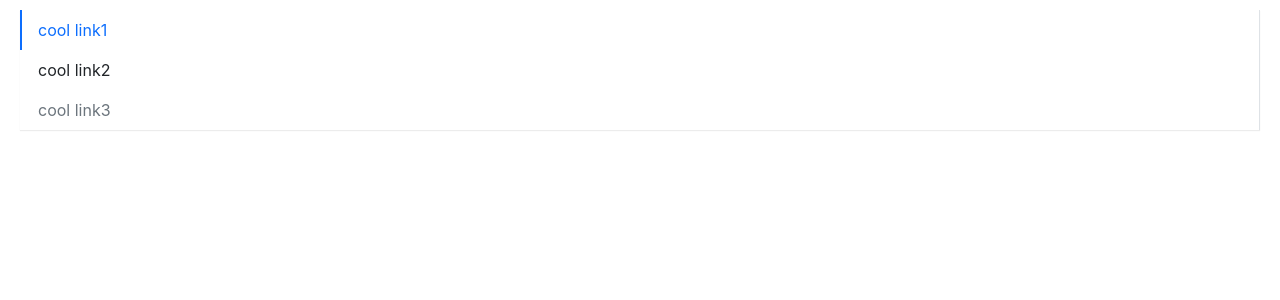
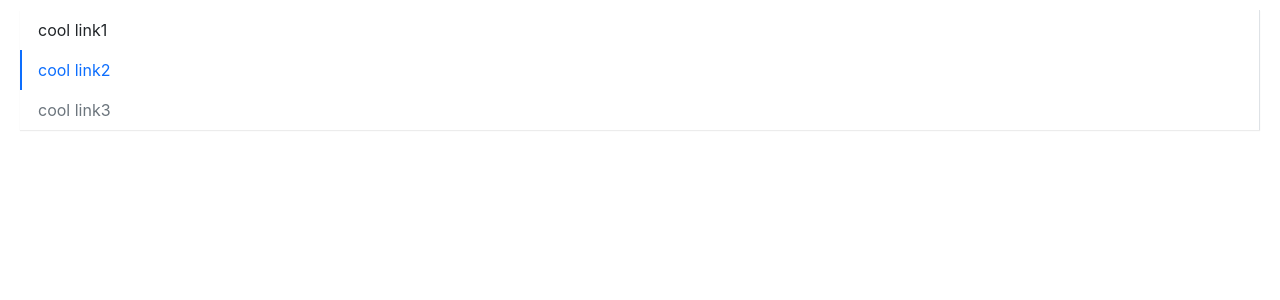
Before and after one commit to 224137748/migu-ui, a React (Create React App) app: page / in a window 1280 px wide. Shown: the top 300 px of the page. Built offline with nearby package versions, Linux system fonts and the light colour scheme.

Commit message:
限制menu 插入的子组件类型

```diff
--- a/src/components/menu/demo/index.tsx
+++ b/src/components/menu/demo/index.tsx
@@ -11,11 +11,9 @@
                     alert(index)
                 }}
             >
-                <MenuItem index={1}>cool link1</MenuItem>
-                <MenuItem index={2}>cool link2</MenuItem>
-                <MenuItem index={3} disabled>
-                    cool link3
-                </MenuItem>
+                <MenuItem>cool link1</MenuItem>
+                <MenuItem>cool link2</MenuItem>
+                <MenuItem disabled>cool link3</MenuItem>
             </Menu>
         </div>
     )
--- a/src/components/menu/menu.tsx
+++ b/src/components/menu/menu.tsx
@@ -1,4 +1,5 @@
 import React, { useState, createContext, useCallback } from 'react'
+import { MenuItemProps } from './menuItem'
 import classNames from 'classnames'
 
 type MenuMode = 'horizontal' | 'vertical'
@@ -45,10 +46,28 @@
         index: currentActive,
         onSelect: handleClick,
     }
+
+    const renderChildren = () => {
+        return React.Children.map(children, (child, index) => {
+            const childElement = child as React.FunctionComponentElement<
+                MenuItemProps
+            >
+            const { displayName } = childElement.type
+            if (displayName === 'MenuItem') {
+                return React.cloneElement(childElement, {
+                    index,
+                })
+            } else {
+                console.warn(
+                    'Warning: Menu has a child which is not a MenuItem child.'
+                )
+            }
+        })
+    }
     return (
-        <ul className={classes} style={style}>
+        <ul className={classes} style={style} data-testid='test-menu'>
             <MenuContext.Provider value={passedContext}>
-                {children}
+                {renderChildren()}
             </MenuContext.Provider>
         </ul>
     )
--- a/src/components/menu/menuItem.tsx
+++ b/src/components/menu/menuItem.tsx
@@ -3,7 +3,7 @@
 import { MenuContext } from './menu'
 
 export interface MenuItemProps {
-    index: number
+    index?: number
     disabled?: boolean
     className?: string
     style?: React.CSSProperties
@@ -18,7 +18,7 @@
     })
 
     const handleClick = () => {
-        if (context.onSelect && !disabled) {
+        if (context.onSelect && !disabled && typeof index === 'number') {
             context.onSelect(index)
         }
     }
@@ -29,4 +29,5 @@
     )
 }
 
+MenuItem.displayName = 'MenuItem'
 export default MenuItem
```
Also changed, not shown: 1 other file (tests, documents, lock files or other folders).
